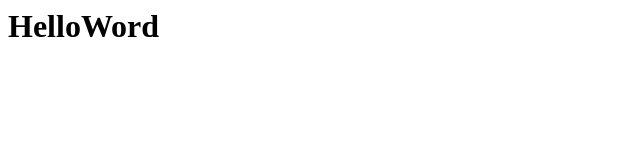
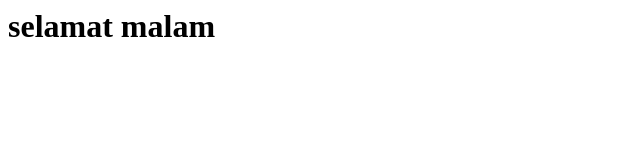
Before and after one commit to FasyaAlghifari/kelompok, a plain HTML site: page index.html in a window 1280 px wide. Shown: the whole page, without its empty margins (0-640 px from the left). Drawn offline with Linux system fonts and the light colour scheme.

Commit message:
mengubah title dan h1

```diff
--- a/index.html
+++ b/index.html
@@ -1,8 +1,8 @@
 <html>
   <head>
-    <title>Kelompok</title>
+    <title>Kelompok Anjing</title>
   </head>
   <body>
-    <h1>HelloWord</h1>
+    <h1>selamat malam</h1>
   </body>
 </html>
```
